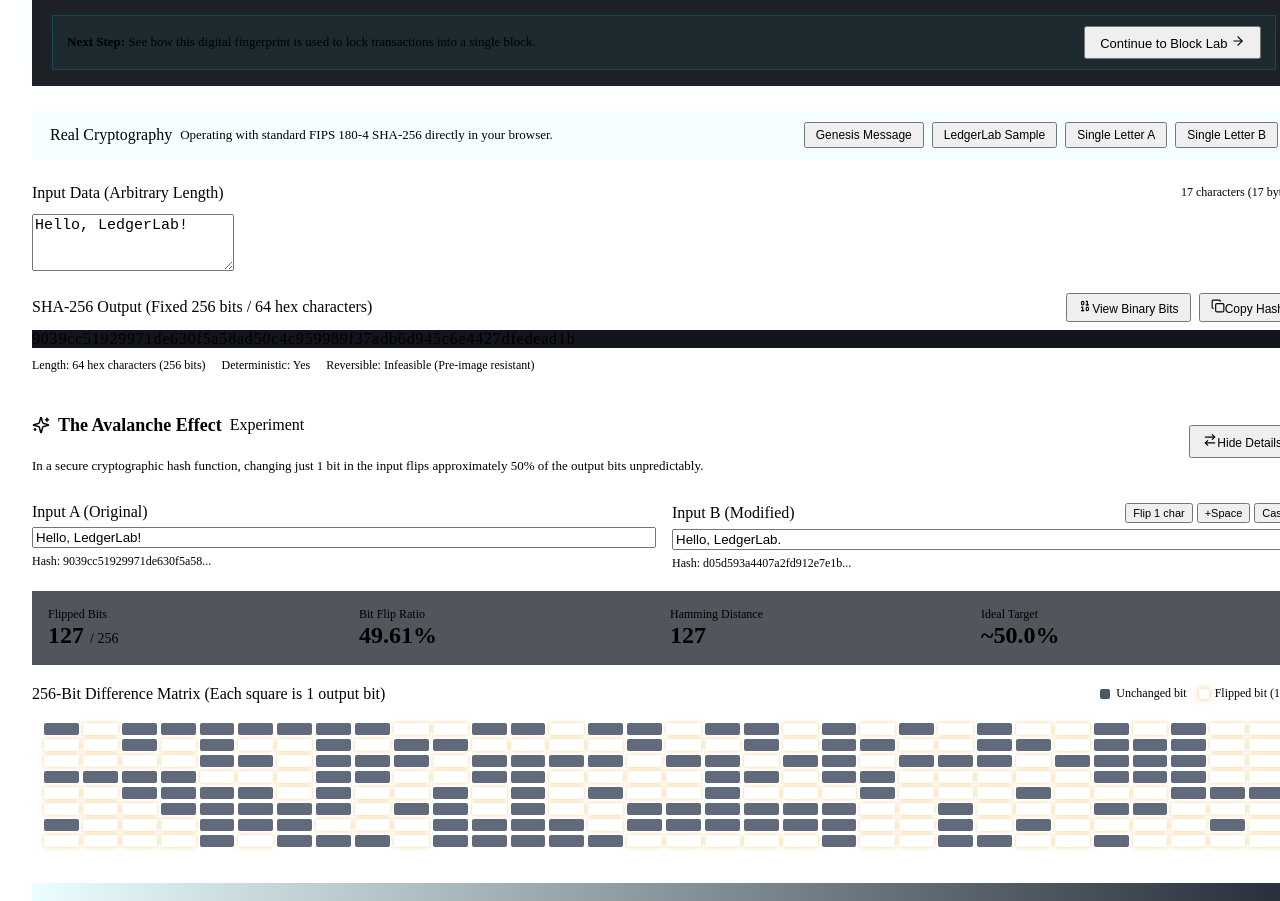
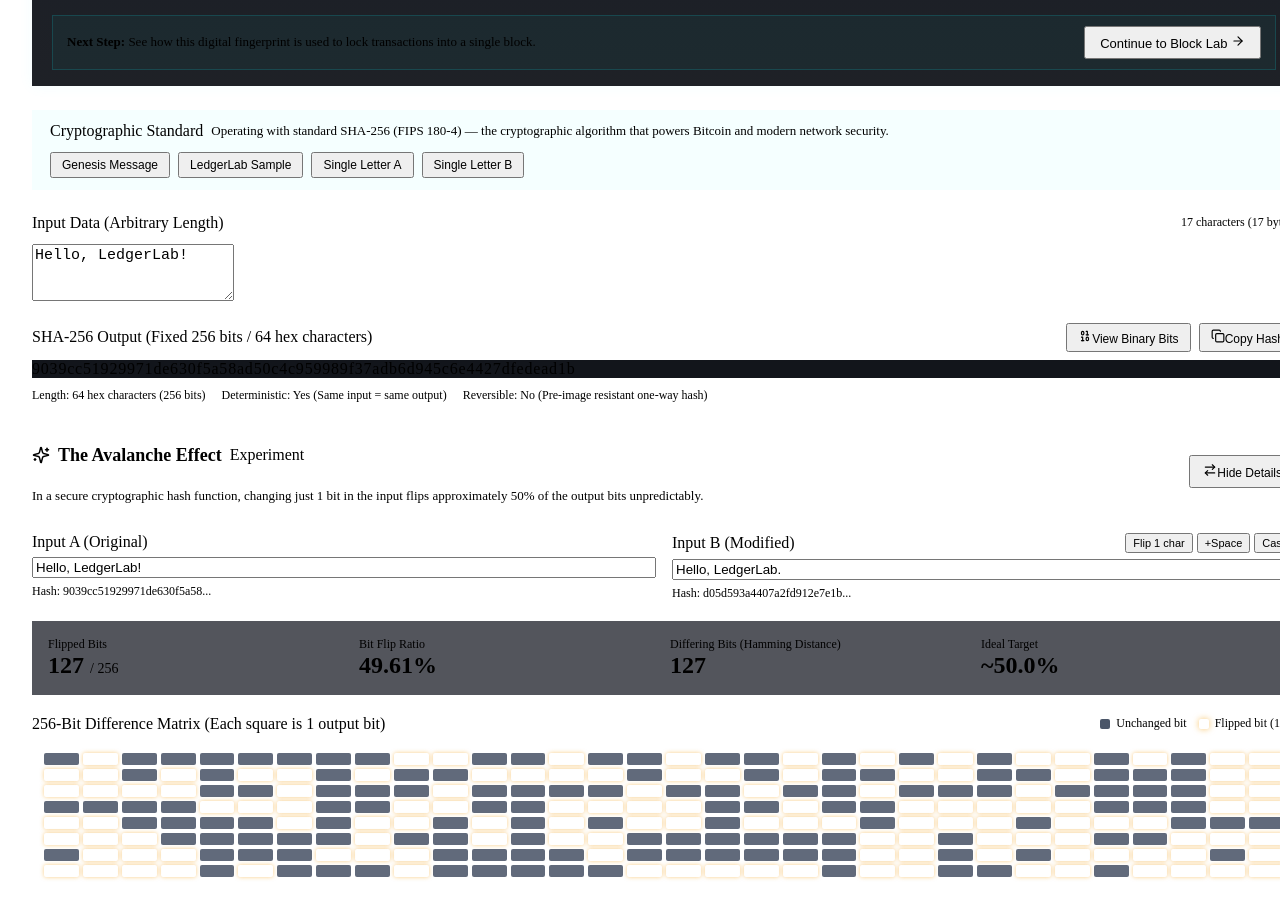
Before and after one commit to JeyaVardhan-L/Campus_Coin, a React (Vite) app: page / in a window 1280 px wide. Shown: the part 927-1828 px from the top of the page. Built offline with nearby package versions, Linux system fonts and the light colour scheme; the HTML template or start-up script is replaced by a standard one.

Commit message:
feat: improve learner terminology and interaction guidance

```diff
--- a/src/components/labs/BlockLab.tsx
+++ b/src/components/labs/BlockLab.tsx
@@ -189,8 +189,11 @@ export const BlockLab: React.FC<BlockLabProps> = ({
           </span>
         </div>
         <div style={{ display: 'flex', alignItems: 'center', gap: '10px' }}>
-          <span style={{ fontSize: '0.8125rem', color: 'var(--text-secondary)' }}>
-            Difficulty:
+          <span
+            style={{ fontSize: '0.8125rem', color: 'var(--text-secondary)' }}
+            title="Proof-of-Work Difficulty: How many leading zeros the block hash must start with. Each extra zero multiplies the search effort by 16."
+          >
+            Proof-of-Work Target:
           </span>
           <div style={{ display: 'flex', gap: '4px' }}>
             {[1, 2, 3, 4].map((d) => (
@@ -199,6 +202,7 @@ export const BlockLab: React.FC<BlockLabProps> = ({
                 onClick={() => setDifficulty(d)}
                 className={`btn ${difficulty === d ? 'btn-primary' : 'btn-secondary'}`}
                 style={{ padding: '2px 8px', fontSize: '0.75rem' }}
+                title={`Requires hash starting with ${'0'.repeat(d)} (${d} zero${d === 1 ? '' : 's'})`}
               >
                 {d} {d === 1 ? 'zero' : 'zeros'}
               </button>
@@ -272,13 +276,14 @@ export const BlockLab: React.FC<BlockLabProps> = ({
               </button>
             )}
             <button
+              id="recalculate-hash-btn"
               onClick={handleSyncHash}
               disabled={isMining}
               className="btn btn-secondary"
               style={{ fontSize: '0.8125rem', padding: '6px 12px' }}
-              title="Set stored hash to current computed hash without finding proof of work"
+              title="Recalculating the hash updates the recorded hash to match current contents, but does NOT perform proof-of-work (block remains invalid if difficulty is not met)."
             >
-              Update Hash
+              Recalculate Hash (Bypass Mining)
             </button>
           </div>
         </div>
@@ -296,6 +301,9 @@ export const BlockLab: React.FC<BlockLabProps> = ({
             <label className="input-label" htmlFor="block-index">
               Block Index / Height
             </label>
+            <span style={{ fontSize: '0.7rem', color: 'var(--text-muted)' }}>
+              Sequential position in the chain (Block #0 is Genesis).
+            </span>
             <input
               id="block-index"
               type="number"
@@ -309,6 +317,9 @@ export const BlockLab: React.FC<BlockLabProps> = ({
             <label className="input-label" htmlFor="block-timestamp">
               Timestamp (Unix ms)
             </label>
+            <span style={{ fontSize: '0.7rem', color: 'var(--text-muted)' }}>
+              Creation time in milliseconds, ordering blocks chronologically.
+            </span>
             <input
               id="block-timestamp"
               type="number"
@@ -322,6 +333,9 @@ export const BlockLab: React.FC<BlockLabProps> = ({
             <label className="input-label" htmlFor="block-nonce">
               Nonce (Number Used Once)
             </label>
+            <span style={{ fontSize: '0.7rem', color: 'var(--text-muted)' }}>
+              The counter miners adjust to find a valid Proof-of-Work hash.
+            </span>
             <div style={{ display: 'flex', gap: '6px' }}>
               <input
                 id="block-nonce"
@@ -334,6 +348,7 @@ export const BlockLab: React.FC<BlockLabProps> = ({
                 onClick={() => setNonce((n) => n + 1)}
                 className="btn btn-secondary"
                 style={{ padding: '0 10px', fontSize: '0.875rem' }}
+                title="Increment nonce manually by 1"
               >
                 +1
               </button>
@@ -345,6 +360,10 @@ export const BlockLab: React.FC<BlockLabProps> = ({
           <label className="input-label" htmlFor="block-previous-hash">
             Previous Block Hash (Parent Link)
           </label>
+          <span style={{ fontSize: '0.7rem', color: 'var(--text-muted)' }}>
+            Cryptographic fingerprint of the preceding block, forming the tamper-evident
+            chain link.
+          </span>
           <input
             id="block-previous-hash"
             type="text"
@@ -358,6 +377,9 @@ export const BlockLab: React.FC<BlockLabProps> = ({
           <label className="input-label" htmlFor="block-data">
             Block Payload / Transaction Data (Editable)
           </label>
+          <span style={{ fontSize: '0.7rem', color: 'var(--text-muted)' }}>
+            Transaction records or data stored within this block.
+          </span>
           <textarea
             id="block-data"
             value={data}
@@ -487,15 +509,26 @@ export const BlockLab: React.FC<BlockLabProps> = ({
                     Block is valid:
                   </strong>{' '}
                   The stored hash matches the computed hash of the contents, and satisfies
-                  the required difficulty ({difficulty} leading zeros).
+                  the required difficulty ({difficulty} leading zero
+                  {difficulty === 1 ? '' : 's'}).
+                </>
+              ) : storedHash === computedHash ? (
+                <>
+                  <strong style={{ color: 'var(--accent-rose)' }}>
+                    Proof-of-Work Required:
+                  </strong>{' '}
+                  The hash matches the block data, but does not satisfy the difficulty
+                  target ({difficulty} leading zero{difficulty === 1 ? '' : 's'}). Click{' '}
+                  <strong>Mine Block</strong> to search for a valid Nonce!
                 </>
               ) : (
                 <>
                   <strong style={{ color: 'var(--accent-rose)' }}>
-                    Block is invalid:
+                    Hash Mismatch (Tampered):
                   </strong>{' '}
-                  {validation.error} Click <strong>Mine Block</strong> to search for a
-                  nonce that satisfies the target difficulty.
+                  {validation.error} Click <strong>Mine Block</strong> to find a valid
+                  Proof-of-Work nonce, or <strong>Recalculate Hash</strong> to update the
+                  stored hash without mining.
                 </>
               )}
             </span>
--- a/src/components/labs/BlockchainLab.tsx
+++ b/src/components/labs/BlockchainLab.tsx
@@ -320,8 +320,13 @@ export const BlockchainLab: React.FC<BlockchainLabProps> = ({
                           ? 'var(--accent-cyan)'
                           : 'var(--accent-rose)',
                       }}
+                      title={
+                        isGenesis
+                          ? 'Genesis Block: The initial foundation block of the chain. Has no predecessor (previous hash is all zeros).'
+                          : `Block #${block.index}`
+                      }
                     >
-                      Block #{block.index} {isGenesis && '(Genesis)'}
+                      Block #{block.index} {isGenesis && '(Genesis — First Block)'}
                     </span>
                     <span
                       className={`badge ${isCurrentValid ? 'badge-emerald' : 'badge-rose'}`}
@@ -384,8 +389,8 @@ export const BlockchainLab: React.FC<BlockchainLabProps> = ({
                           }}
                         >
                           {status?.isLinkValid
-                            ? '✓ Matches Parent Hash'
-                            : '✗ Broken Link to Parent'}
+                            ? '✓ Matches Parent Hash (Link Intact)'
+                            : '✗ Severed Parent Link (Hash Mismatch)'}
                         </span>
                       )}
                     </div>
@@ -412,8 +417,9 @@ export const BlockchainLab: React.FC<BlockchainLabProps> = ({
                       </label>
                       <span
                         style={{ fontSize: '0.6875rem', color: 'var(--accent-cyan)' }}
+                        title="Editing this data alters this block's hash and severs the cryptographic link to subsequent blocks"
                       >
-                        Editable
+                        Click to Tamper
                       </span>
                     </div>
                     <textarea
--- a/src/components/labs/HashLab.tsx
+++ b/src/components/labs/HashLab.tsx
@@ -105,9 +105,10 @@ export const HashLab: React.FC<HashLabProps> = ({
         }}
       >
         <div style={{ display: 'flex', alignItems: 'center', gap: '8px' }}>
-          <span className="badge badge-cyan">Real Cryptography</span>
+          <span className="badge badge-cyan">Cryptographic Standard</span>
           <span style={{ fontSize: '0.8125rem', color: 'var(--text-secondary)' }}>
-            Operating with standard FIPS 180-4 SHA-256 directly in your browser.
+            Operating with standard SHA-256 (FIPS 180-4) — the cryptographic algorithm
+            that powers Bitcoin and modern network security.
           </span>
         </div>
         <div style={{ display: 'flex', gap: '8px' }}>
@@ -243,6 +244,7 @@ export const HashLab: React.FC<HashLabProps> = ({
             style={{
               display: 'flex',
               gap: '16px',
+              flexWrap: 'wrap',
               marginTop: '10px',
               fontSize: '0.75rem',
               color: 'var(--text-muted)',
@@ -250,8 +252,12 @@ export const HashLab: React.FC<HashLabProps> = ({
             }}
           >
             <span>Length: 64 hex characters (256 bits)</span>
-            <span>Deterministic: Yes</span>
-            <span>Reversible: Infeasible (Pre-image resistant)</span>
+            <span title="Deterministic: Identical input text will always produce the exact same 64-character hash">
+              Deterministic: Yes (Same input = same output)
+            </span>
+            <span title="Pre-image resistant: A one-way function where it is computationally infeasible to reverse-engineer the original text from the hash">
+              Reversible: No (Pre-image resistant one-way hash)
+            </span>
           </div>
         </div>
       </div>
@@ -435,8 +441,11 @@ export const HashLab: React.FC<HashLabProps> = ({
               </div>
 
               <div>
-                <div style={{ fontSize: '0.75rem', color: 'var(--text-muted)' }}>
-                  Hamming Distance
+                <div
+                  style={{ fontSize: '0.75rem', color: 'var(--text-muted)' }}
+                  title="Hamming Distance: The total number of differing bit positions between the two hashes."
+                >
+                  Differing Bits (Hamming Distance)
                 </div>
                 <div
                   style={{
```
